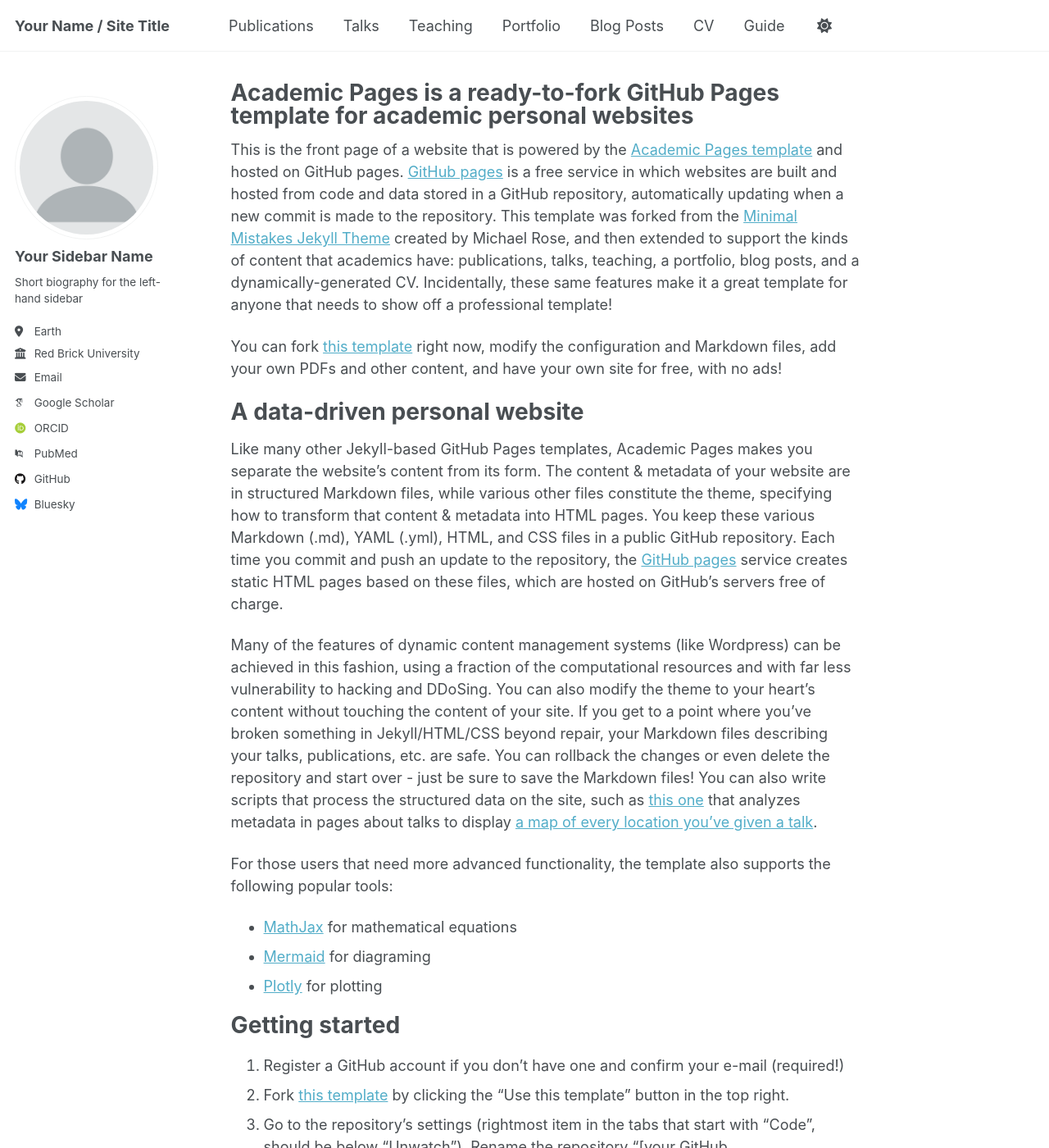
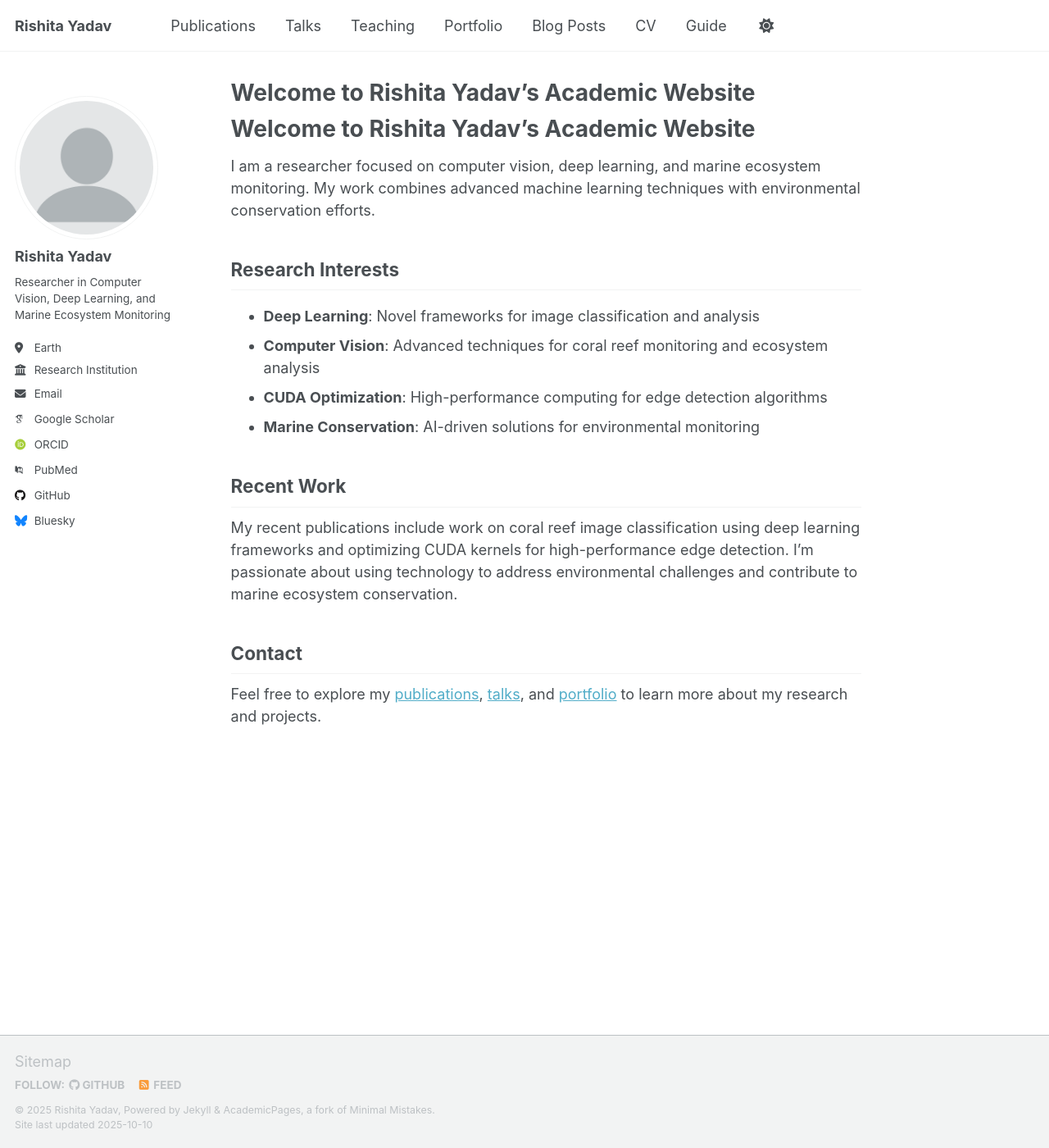
Before and after one commit to ry2501/ry2501.github.io, a Jekyll site: the page built from index.md, in a window 1280 px wide and 1400 px high. Shown: the whole window at 82% size. Built offline with Jekyll 4.4.1, drawn with Linux system fonts in a browser that asks for light colours; some web fonts are replaced; a script that is not in the unit is left out; our own code applies the rules of GitHub Pages for plain Markdown files; some of the changed text lies outside the part shown.

Commit message:
Create personalized homepage and update site configuration

```diff
--- a/_config.yml
+++ b/_config.yml
@@ -9,10 +9,10 @@
 # Basic Site Settings
 locale                   : "en-US"
 site_theme               : "default" # Currently available options are "default", "air"
-title                    : "Your Name / Site Title"
+title                    : "Rishita Yadav"
 title_separator          : "-"
-name                     : &name "Your Name"
-description              : &description "personal description"
+name                     : &name "Rishita Yadav"
+description              : &description "Researcher in Computer Vision, Deep Learning, and Marine Ecosystem Monitoring"
 url                      : https://ry2501.github.io # the base hostname & protocol for your site e.g. "https://[your GitHub username].github.io" or if you already have some other page hosted on Github then use "https://[your GitHub username].github.io/[Your Repo Name]"
 baseurl                  : "" # the subpath of your site, e.g. "/blog"
 repository               : "ry2501/ry2501.github.io"
@@ -23,11 +23,11 @@ repository               : "ry2501/ry2501.github.io"
 author:
   # Biographic information
   avatar           : "profile.png"
-  name             : "Your Sidebar Name"
+  name             : "Rishita Yadav"
   pronouns         : # example: "she/her"
-  bio              : "Short biography for the left-hand sidebar"
+  bio              : "Researcher in Computer Vision, Deep Learning, and Marine Ecosystem Monitoring"
   location         : "Earth"
-  employer         : "Red Brick University"
+  employer         : "Research Institution"
   uri              : # URL
   email            : "none@example.org"
 
--- /dev/null
+++ b/index.md
@@ -0,0 +1,23 @@
+---
+layout: single
+author_profile: true
+---
+
+# Welcome to Rishita Yadav's Academic Website
+
+I am a researcher focused on computer vision, deep learning, and marine ecosystem monitoring. My work combines advanced machine learning techniques with environmental conservation efforts.
+
+## Research Interests
+
+- **Deep Learning**: Novel frameworks for image classification and analysis
+- **Computer Vision**: Advanced techniques for coral reef monitoring and ecosystem analysis
+- **CUDA Optimization**: High-performance computing for edge detection algorithms
+- **Marine Conservation**: AI-driven solutions for environmental monitoring
+
+## Recent Work
+
+My recent publications include work on coral reef image classification using deep learning frameworks and optimizing CUDA kernels for high-performance edge detection. I'm passionate about using technology to address environmental challenges and contribute to marine ecosystem conservation.
+
+## Contact
+
+Feel free to explore my [publications](/publications/), [talks](/talks/), and [portfolio](/portfolio/) to learn more about my research and projects.
```
